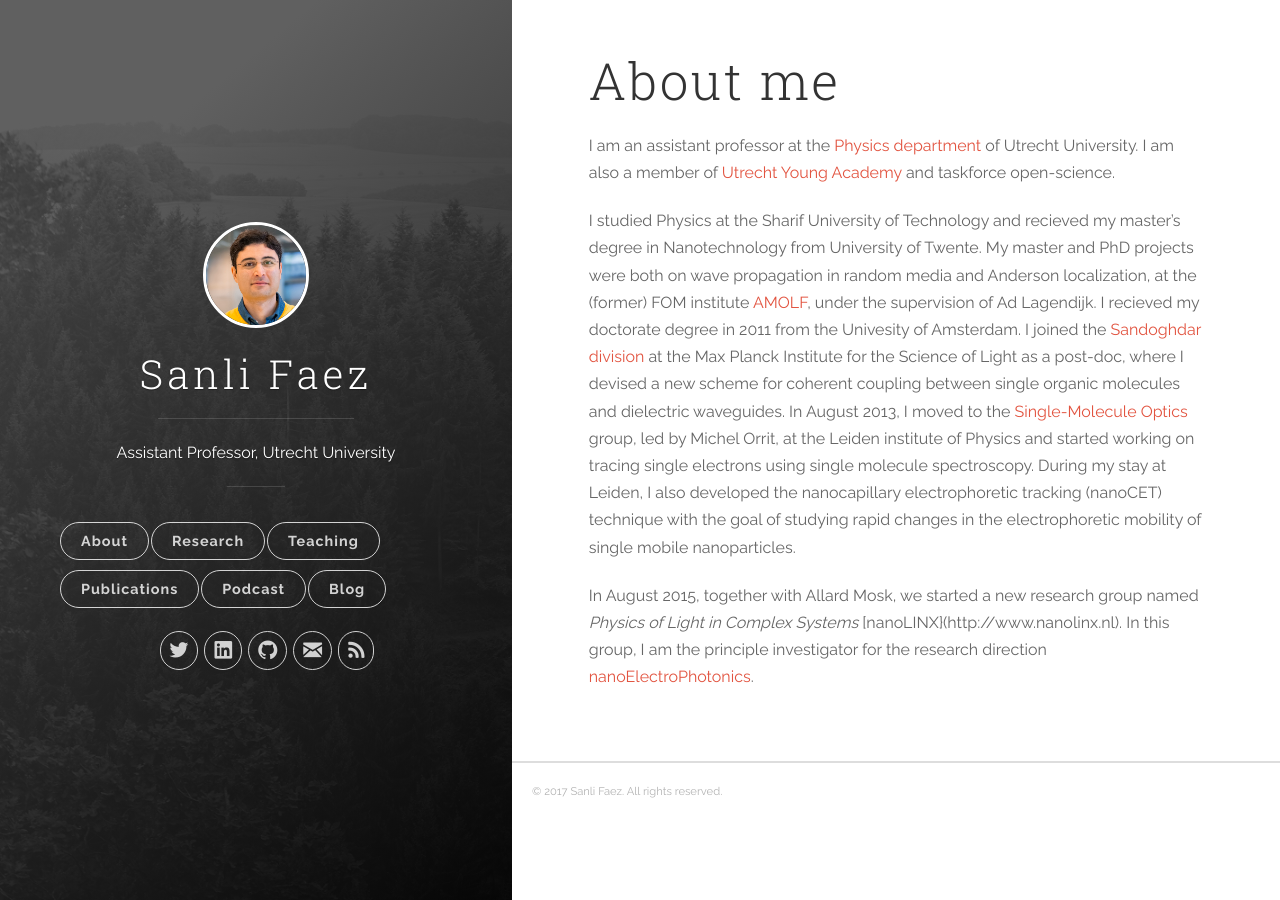
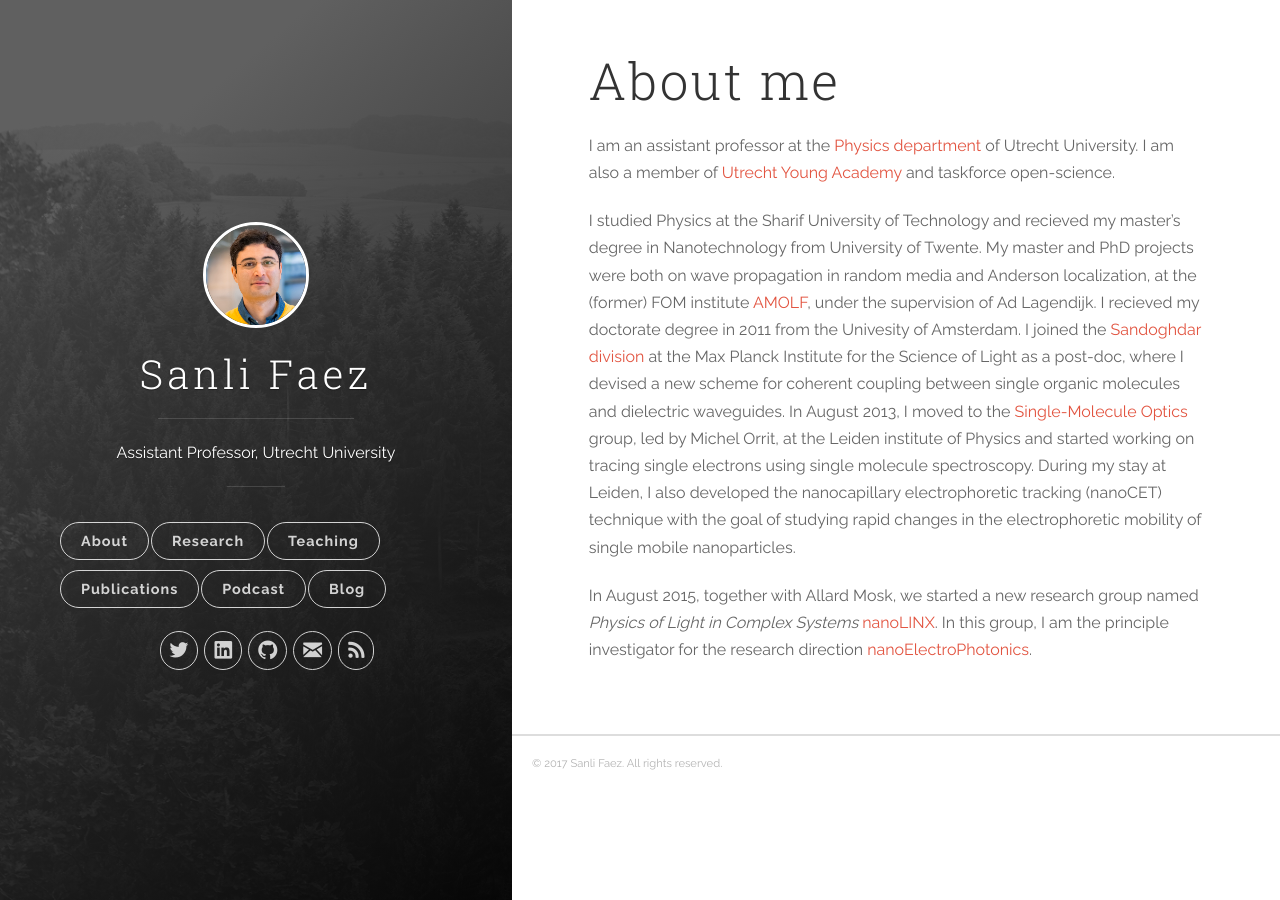
Before and after one commit to nanoepics/nanoepics.github.io, a Jekyll site: the page built from about.md, in a window 1280 px wide. Built offline with Jekyll 4.4.1, drawn with Linux system fonts in a browser that asks for light colours; nearby versions of some CDN libraries.

Commit message:
Update about.md
fixed a typo

```diff
--- a/about.md
+++ b/about.md
@@ -7,4 +7,4 @@ I am an assistant professor at the [Physics department](https://www.uu.nl/en/org
 
 I studied Physics at the Sharif University of Technology and recieved my master's degree in Nanotechnology from University of Twente. My master and PhD projects were both on wave propagation in random media and Anderson localization, at the \(former\) FOM institute [AMOLF](http://www.amolf.nl), under the supervision of Ad Lagendijk. I recieved my doctorate degree in 2011 from the Univesity of Amsterdam. I joined the [Sandoghdar division](http://www.mpl.mpg.de/en/sandoghdar/) at the Max Planck Institute for the Science of Light as a post-doc, where I devised a new scheme for coherent coupling between single organic molecules and dielectric waveguides. In August 2013, I moved to the [Single-Molecule Optics](http://www.single-molecule.nl) group, led by Michel Orrit, at the Leiden institute of Physics and started working on tracing single electrons using single molecule spectroscopy. During my stay at Leiden, I also developed the nanocapillary electrophoretic tracking \(nanoCET\) technique with the goal of studying rapid changes in the electrophoretic mobility of single mobile nanoparticles.
 
-In August 2015, together with Allard Mosk, we started a new research group named _Physics of Light in Complex Systems_ [nanoLINX}(http://www.nanolinx.nl). In this group, I am the principle investigator for the research direction [nanoElectroPhotonics](http://www.nano-epics.com).
+In August 2015, together with Allard Mosk, we started a new research group named _Physics of Light in Complex Systems_ [nanoLINX](http://www.nanolinx.nl). In this group, I am the principle investigator for the research direction [nanoElectroPhotonics](http://www.nano-epics.com).
```
